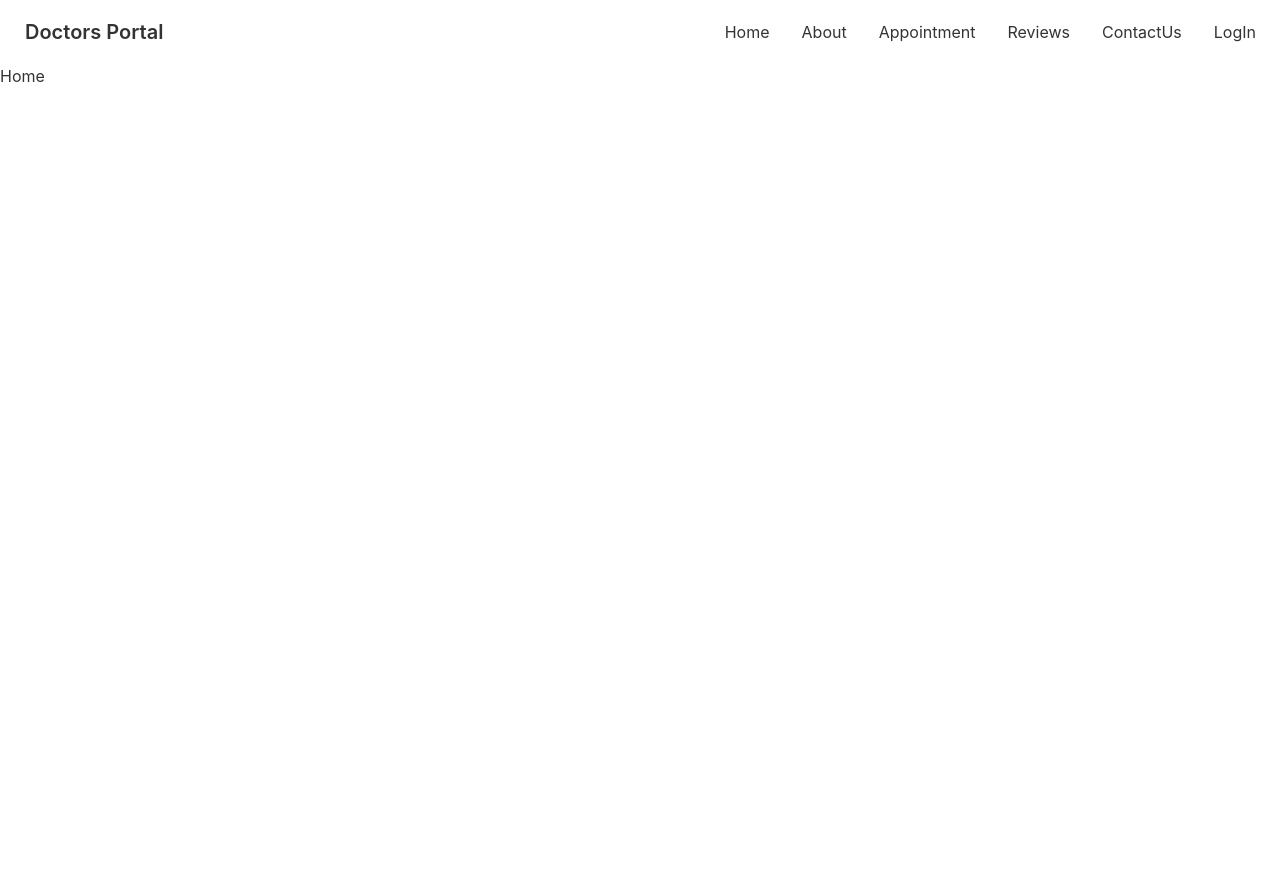
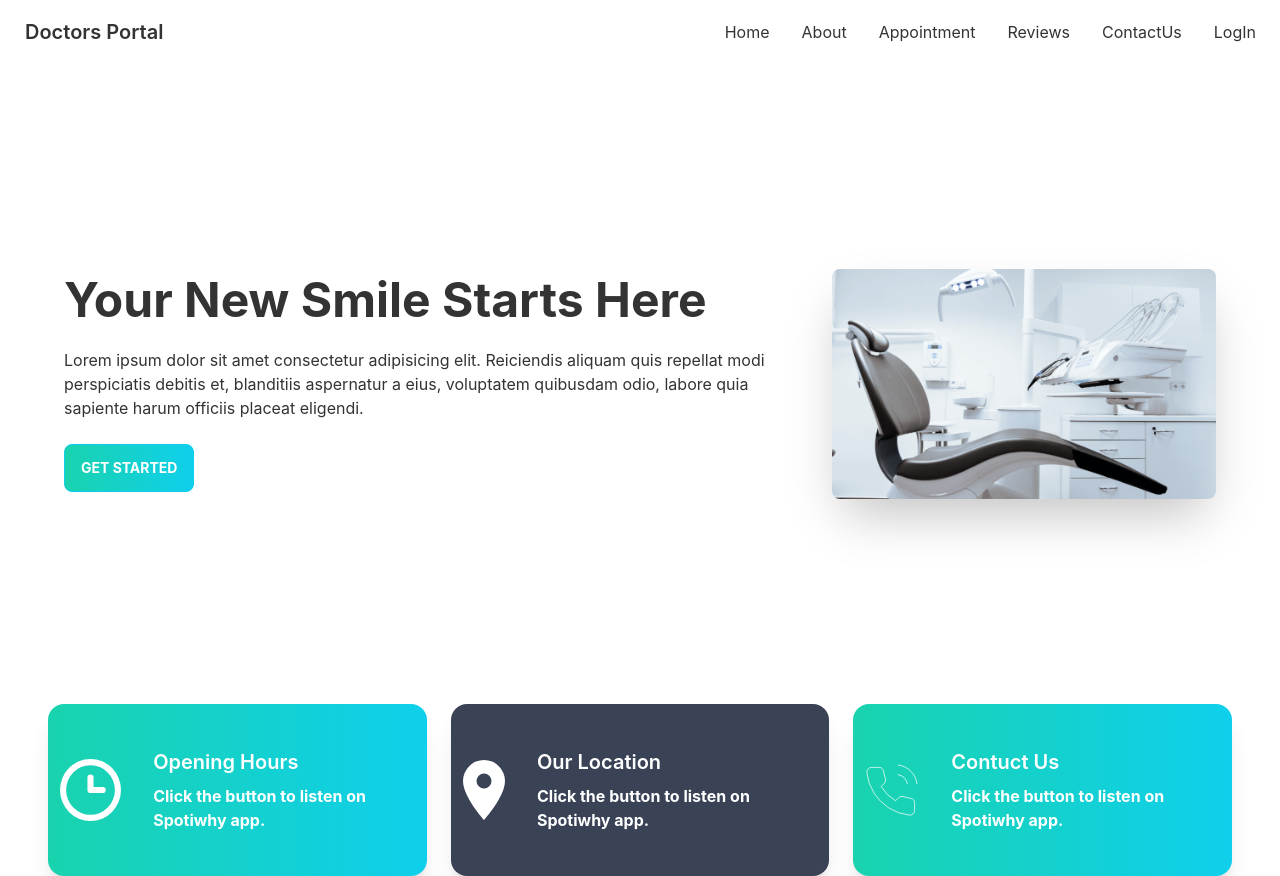
Before and after one commit to dear-mahmud-bd/web-project-001, a React (Create React App) app: page / in a window 1280 px wide. Before the commit the page ends 800 px from the top, so only its background shows below. Built offline with nearby package versions, Linux system fonts and the light colour scheme.

Commit message:
banner and cart

```diff
--- /dev/null
+++ b/src/components/Pages/Home/Banner.js
@@ -0,0 +1,19 @@
+import React from 'react';
+import chair from '../../../assets/images/chair.png';
+
+const Banner = () => {
+    return (
+        <div className="hero min-h-[80vh] px-12 " >
+            <div className="hero-content flex-col md:flex-row-reverse ">
+                <img src={chair} alt='' className="max-w-sm rounded-lg shadow-2xl" />
+                <div>
+                    <h1 className="text-5xl font-bold">Your New Smile Starts Here</h1>
+                    <p className="py-6">Lorem ipsum dolor sit amet consectetur adipisicing elit. Reiciendis aliquam quis repellat modi perspiciatis debitis et, blanditiis aspernatur a eius, voluptatem quibusdam odio, labore quia sapiente harum officiis placeat eligendi.</p>
+                    <button className="btn btn-primary uppercase text-white font-bold bg-gradient-to-r from-secondary to-primary">Get Started</button>
+                </div>
+            </div>
+        </div>
+    );
+};
+
+export default Banner;
--- a/src/components/Pages/Home/Home.js
+++ b/src/components/Pages/Home/Home.js
@@ -1,9 +1,12 @@
 import React from 'react';
+import Banner from './Banner';
+import Info from './Info';
 
 const Home = () => {
     return (
         <div>
-            <h1>Home</h1>
+            <Banner/>
+            <Info/>
         </div>
     );
 };
--- /dev/null
+++ b/src/components/Pages/Home/Info.js
@@ -0,0 +1,17 @@
+import React from 'react';
+import InfoCart from './InfoCart';
+import clock from '../../../assets/icons/clock.svg';
+import marker from '../../../assets/icons/marker.svg';
+import phone from '../../../assets/icons/phone.svg';
+
+const Info = () => {
+    return (
+        <div className='grid grid-cols-1 md:grid-cols-2 lg:grid-cols-3 gap-6 px-12 font-bold'>
+            <InfoCart cartTitle='Opening Hours' bgClass='bg-gradient-to-r from-secondary to-primary' img={clock} />
+            <InfoCart cartTitle='Our Location' bgClass='bg-accent' img={marker} />
+            <InfoCart cartTitle='Contuct Us' bgClass='bg-gradient-to-r from-secondary to-primary' img={phone} />
+        </div>
+    );
+};
+
+export default Info;
--- /dev/null
+++ b/src/components/Pages/Home/InfoCart.js
@@ -0,0 +1,15 @@
+import React from 'react';
+
+const InfoCart = ({ img, cartTitle, bgClass }) => {
+    return (
+        <div class={`card lg:card-side bg-accent shadow-xl p-3 ${bgClass}`}>
+            <figure><img src={img} alt="Album" /></figure>
+            <div class="card-body text-white">
+                <h2 class="card-title">{cartTitle}</h2>
+                <p>Click the button to listen on Spotiwhy app.</p>
+            </div>
+        </div>
+    );
+};
+
+export default InfoCart;
```
